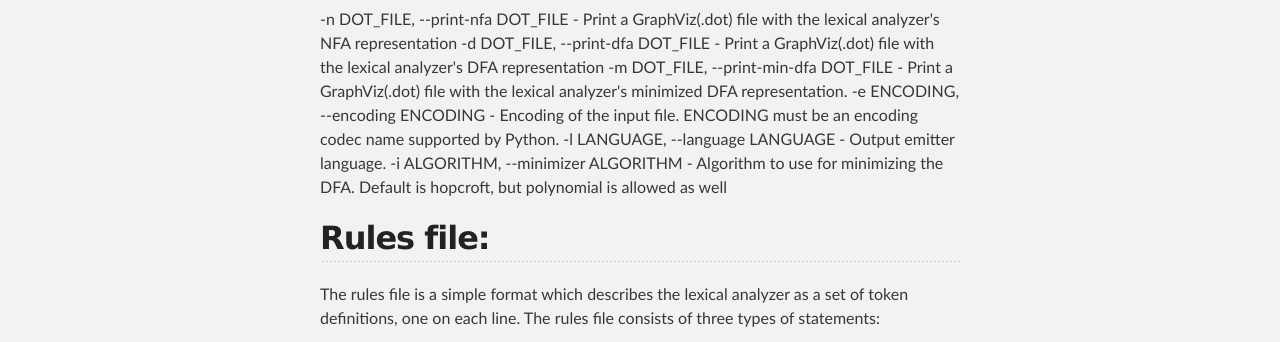
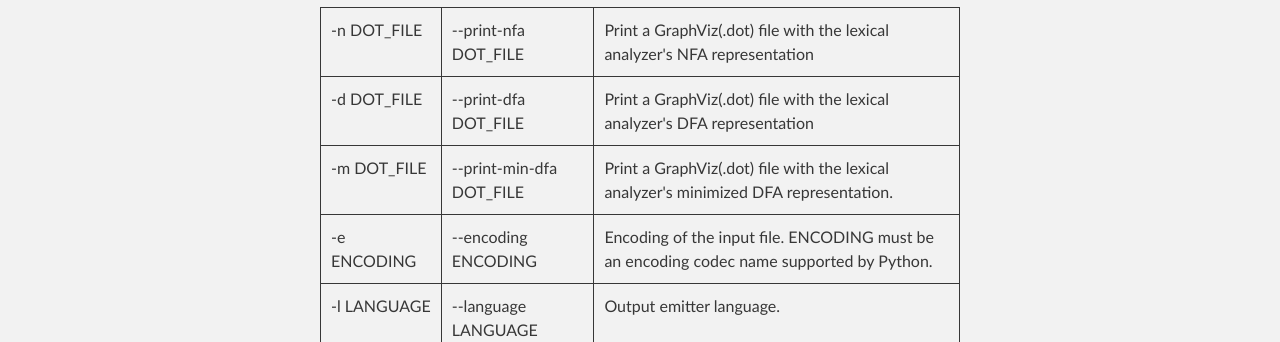
Before and after one commit to bihai/poodle-lex, a plain HTML site: page index.html in a window 1280 px wide. Shown: the part 602-944 px from the top of the page. Drawn offline with Linux system fonts and the light colour scheme.

Commit message:
Fix command options section

```diff
--- a/index.html
+++ b/index.html
@@ -47,12 +47,38 @@ OUTPUT_DIR: An existing directory to which the state machine code is written.</p
 <h2>
 <a name="optional-arguments" class="anchor" href="#optional-arguments"><span class="octicon octicon-link"></span></a>Optional arguments:</h2>
 
-<p>-n DOT_FILE,  --print-nfa DOT_FILE - Print a GraphViz(.dot) file with the lexical analyzer's NFA representation
--d DOT_FILE,  --print-dfa DOT_FILE - Print a GraphViz(.dot) file with the lexical analyzer's DFA representation
--m DOT_FILE,  --print-min-dfa DOT_FILE - Print a GraphViz(.dot) file with the lexical analyzer's minimized DFA representation.
--e ENCODING,  --encoding ENCODING - Encoding of the input file. ENCODING must be an encoding codec name supported by Python.
--l LANGUAGE,  --language LANGUAGE - Output emitter language.
--i ALGORITHM, --minimizer ALGORITHM - Algorithm to use for minimizing the DFA. Default is hopcroft, but polynomial is allowed as well</p>
+<table>
+  <tr>
+    <td>-n DOT_FILE</td>
+    <td>--print-nfa DOT_FILE</td>
+    <td>Print a GraphViz(.dot) file with the lexical analyzer's NFA representation</td>
+  </tr>
+  <tr>
+    <td>-d DOT_FILE</td>
+    <td>--print-dfa DOT_FILE</td>
+    <td>Print a GraphViz(.dot) file with the lexical analyzer's DFA representation</td>
+  </tr>
+  <tr>
+    <td>-m DOT_FILE</td>
+    <td>--print-min-dfa DOT_FILE</td>
+    <td>Print a GraphViz(.dot) file with the lexical analyzer's minimized DFA representation.</td>
+  </tr>
+  <tr>
+    <td>-e ENCODING</td>
+    <td>--encoding ENCODING</td>
+    <td>Encoding of the input file. ENCODING must be an encoding codec name supported by Python.</td>
+  </tr>
+  <tr>
+    <td>-l LANGUAGE</td>
+    <td>--language LANGUAGE</td>
+    <td>Output emitter language.</td>
+  </tr>
+  <tr>
+    <td>-i ALGORITHM</td>
+    <td>--minimizer ALGORITHM</td>
+    <td>Algorithm to use for minimizing the DFA. Default is hopcroft, but polynomial is allowed as well</td>
+  </tr>
+</table>
 
 <h2>
 <a name="rules-file" class="anchor" href="#rules-file"><span class="octicon octicon-link"></span></a>Rules file:</h2>
```
